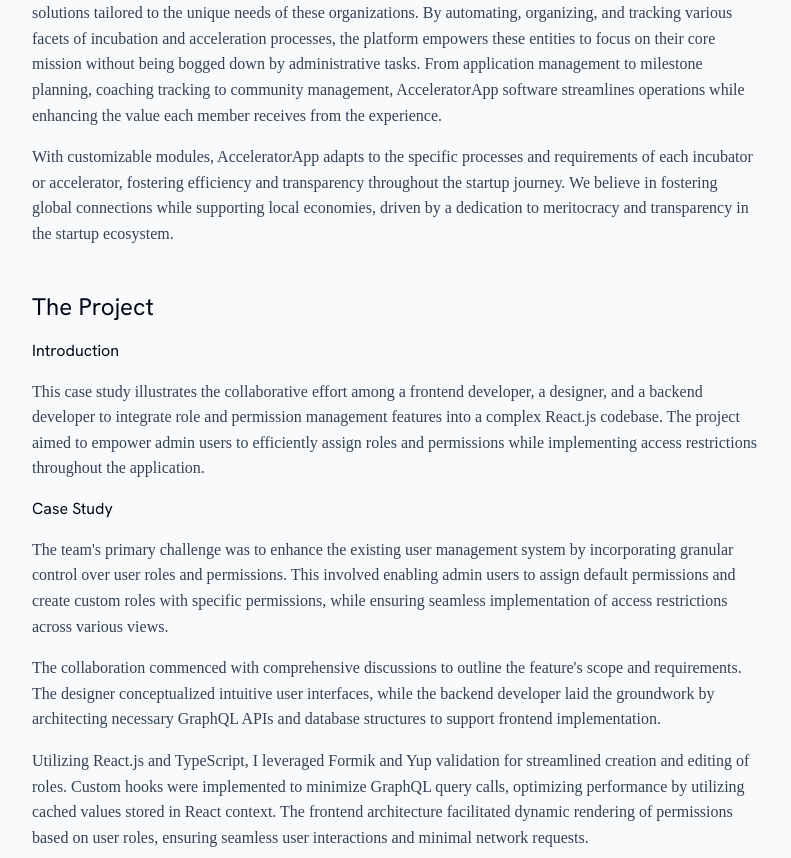
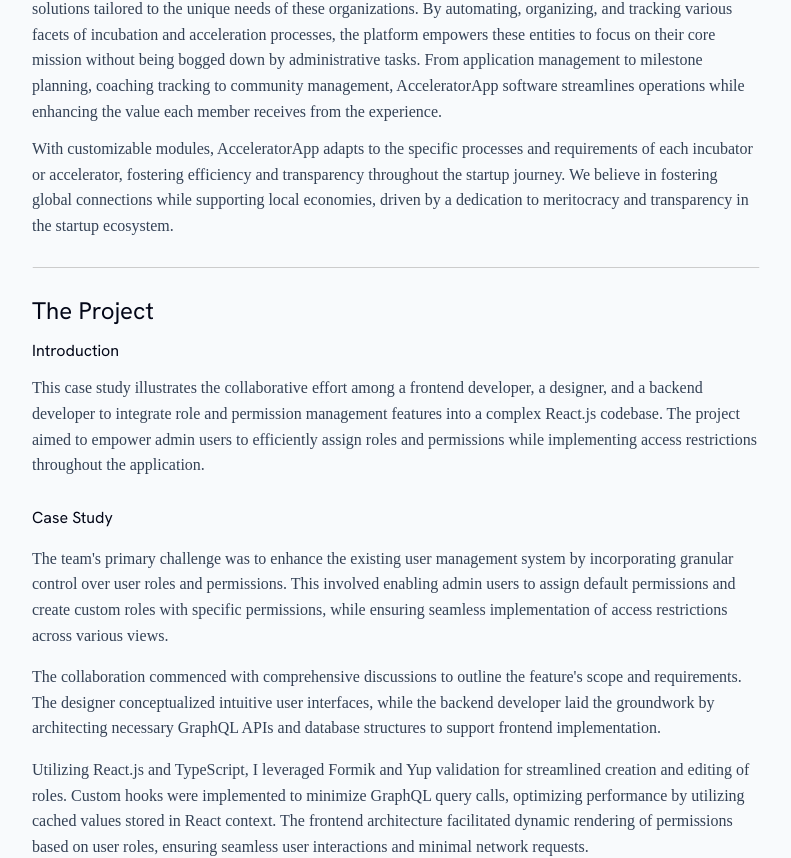
Before and after one commit to Esther-tech/portfolio-2024, a Next.js app: page /projects/1 in a window 1280 px wide. Shown: the part 810-1668 px from the top of the page, without its empty margins (244-1035 px from the left). Built offline with nearby package versions, Linux system fonts and the light colour scheme.

Commit message:
project page css adjustments

```diff
--- a/app/projects/[id]/page.tsx
+++ b/app/projects/[id]/page.tsx
@@ -21,10 +21,9 @@
   return (
     <PageSection>
       <div className="py-10 flex flex-col gap-7">
-        <div className="flex items-center gap-2">
-          <ArrowLeftIcon className="h-4 w-4" />
-          <Link href="/#projects">Back to projects</Link>
-        </div>
+        <Link href="/#projects" className="flex items-center gap-2">
+          <ArrowLeftIcon className="h-4 w-4" /> Back to projects
+        </Link>
 
         <div className="flex flex-col gap-7">
           <h1 className="text-4xl">{title}</h1>
@@ -46,19 +45,19 @@
           <Image src={imageUrl} alt={title} width={800} height={800} />
         </div>
 
-        <div>
-          <h3 className="text-lg font-bold capitalize mb-4">Company info</h3>
+        <div className="flex flex-col gap-3">
+          <h3 className="text-lg font-bold capitalize">Company info</h3>
           {company.info.map((section, i) => (
-            <p key={i} className="mb-4">
-              {section}
-            </p>
+            <p key={i}>{section}</p>
           ))}
         </div>
 
-        <div>
-          <h2 className="text-2xl capitalize mb-4">The project</h2>
-          <div className="mb-4">
-            <h3 className="mb-4 capitalize">Introduction</h3>
+        <Image src={horizontalDivider} alt="divider" />
+
+        <div className="flex flex-col gap-3">
+          <h2 className="text-2xl capitalize">The project</h2>
+          <div>
+            <h3 className="capitalize mb-3">Introduction</h3>
             {caseStudy.intro.map((section, i) => (
               <p key={i} className="mb-4">
                 {section}
```
